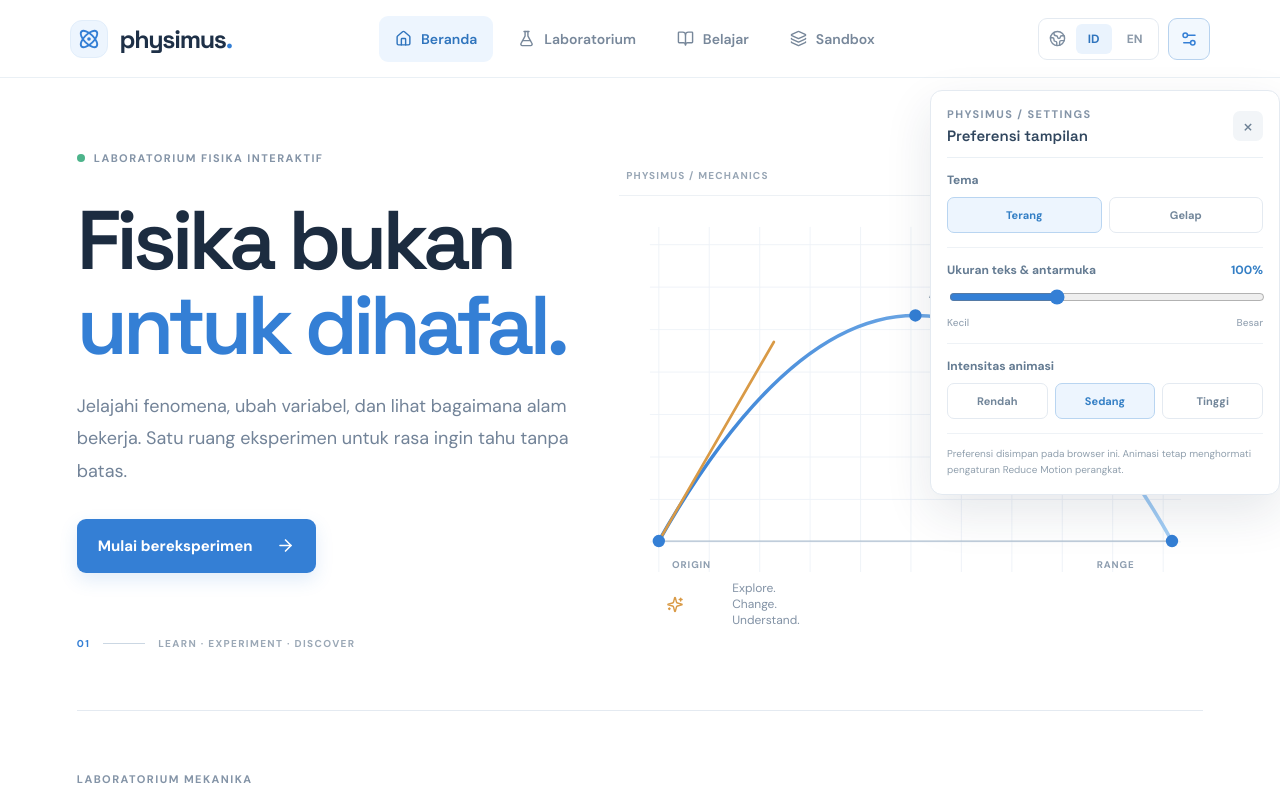
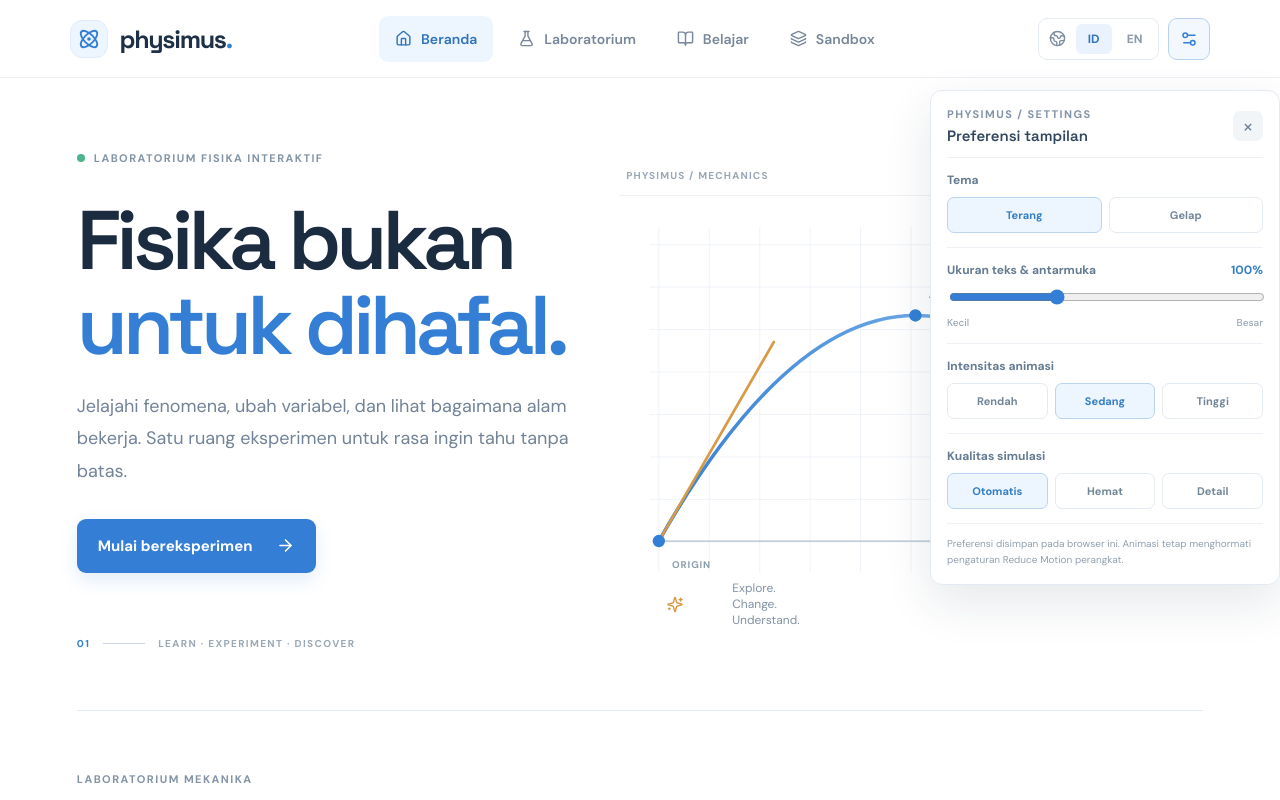
Before and after one commit to Zarr-Dev/physimus, a React (Vite) app: page / in a window 1280 px wide. Both pictures are taken after a click on the button 1188 px from the left and 38 px from the top of the page. Shown: the top 800 px of the page. Built offline with nearby package versions, Linux system fonts and the light colour scheme.

Commit message:
Add device-aware simulation quality preferences

```diff
--- a/src/App.tsx
+++ b/src/App.tsx
@@ -6,13 +6,14 @@ import {
   Activity, ArrowLeft, ArrowRight, Atom, BookOpen, Check, ChevronDown,
   CircleHelp, Copy, Download, FlaskConical, Globe2, Grid3X3, Home as HomeIcon,
   Layers3, Pause, Play, RotateCcw, Save, Settings2, SlidersHorizontal,
-  Sparkles, Upload, Waves
+  Sparkles, Upload, Waves, Maximize2, Minimize2, ZoomIn, ZoomOut
 } from "lucide-react";
 
 type Language = "ID" | "EN";
 type Page = "discover" | "laboratory" | "learn" | "sandbox";
 type Theme = "light" | "dark";
 type MotionLevel = "low" | "medium" | "high";
+type RenderMode = "auto" | "performance" | "detail";
 type LabId = "projectile" | "mru" | "mrua" | "circular" | "energy" | "incline" | "collision" | "spring";
 type Param = { key: string; label: string; min: number; max: number; step: number; unit: string; initial: number };
 type Point = { x: number; y: number; t: number; vx: number; vy: number; speed: number; kinetic: number; potential: number; x2?:number; vx2?:number; collisionOccurred?:boolean };
@@ -269,7 +270,7 @@ function LanguageSwitch({language,onChange}:{language:Language;onChange:(v:Langu
   </div>;
 }
 
-function Header({page,setPage,language,onLanguage,theme,onTheme,fontScale,onFontScale,motionLevel,onMotionLevel}:{page:Page;setPage:(p:Page)=>void;language:Language;onLanguage:(v:Language)=>void;theme:Theme;onTheme:(v:Theme)=>void;fontScale:number;onFontScale:(v:number)=>void;motionLevel:MotionLevel;onMotionLevel:(v:MotionLevel)=>void}) {
+function Header({page,setPage,language,onLanguage,theme,onTheme,fontScale,onFontScale,motionLevel,onMotionLevel,renderMode,onRenderMode}:{page:Page;setPage:(p:Page)=>void;language:Language;onLanguage:(v:Language)=>void;theme:Theme;onTheme:(v:Theme)=>void;fontScale:number;onFontScale:(v:number)=>void;motionLevel:MotionLevel;onMotionLevel:(v:MotionLevel)=>void;renderMode:RenderMode;onRenderMode:(v:RenderMode)=>void}) {
   const w=words[language];
   const [settingsOpen,setSettingsOpen]=useState(false);
   const items: {id:Page;label:string;icon:typeof HomeIcon}[]=[
@@ -292,7 +293,8 @@ function Header({page,setPage,language,onLanguage,theme,onTheme,fontScale,onFont
       <div className="settings-control"><span>{language==="ID"?"Tema":"Theme"}</span><div className="settings-choice"><button className={theme==="light"?"chosen":""} onClick={()=>onTheme("light")}>{language==="ID"?"Terang":"Light"}</button><button className={theme==="dark"?"chosen":""} onClick={()=>onTheme("dark")}>{language==="ID"?"Gelap":"Dark"}</button></div></div>
       <div className="settings-control"><label htmlFor="font-scale">{language==="ID"?"Ukuran teks & antarmuka":"Text & interface scale"} <strong>{Math.round(fontScale*100)}%</strong></label><input id="font-scale" type="range" min=".9" max="1.2" step=".05" value={fontScale} onChange={e=>onFontScale(Number(e.target.value))}/><div className="settings-range-labels"><span>{language==="ID"?"Kecil":"Small"}</span><span>{language==="ID"?"Besar":"Large"}</span></div></div>
       <div className="settings-control"><span>{language==="ID"?"Intensitas animasi":"Animation intensity"}</span><div className="settings-choice three"><button className={motionLevel==="low"?"chosen":""} onClick={()=>onMotionLevel("low")}>{language==="ID"?"Rendah":"Low"}</button><button className={motionLevel==="medium"?"chosen":""} onClick={()=>onMotionLevel("medium")}>{language==="ID"?"Sedang":"Med"}</button><button className={motionLevel==="high"?"chosen":""} onClick={()=>onMotionLevel("high")}>{language==="ID"?"Tinggi":"High"}</button></div></div>
-      <p className="settings-note">{language==="ID"?"Preferensi disimpan pada browser ini. Animasi tetap menghormati pengaturan Reduce Motion perangkat.":"Preferences are saved in this browser. Animations still respect your device's Reduce Motion setting."}</p>
+      <div className="settings-control"><span>{language==="ID"?"Kualitas simulasi":"Simulation quality"}</span><div className="settings-choice three"><button className={renderMode==="auto"?"chosen":""} onClick={()=>onRenderMode("auto")}>{language==="ID"?"Otomatis":"Auto"}</button><button className={renderMode==="performance"?"chosen":""} onClick={()=>onRenderMode("performance")}>{language==="ID"?"Hemat":"Eco"}</button><button className={renderMode==="detail"?"chosen":""} onClick={()=>onRenderMode("detail")}>{language==="ID"?"Detail":"Detail"}</button></div></div>
+       <p className="settings-note">{language==="ID"?"Preferensi disimpan pada browser ini. Animasi tetap menghormati pengaturan Reduce Motion perangkat.":"Preferences are saved in this browser. Animations still respect your device's Reduce Motion setting."}</p>
     </section>}
   </header>;
 }
@@ -1048,13 +1050,14 @@ export default function App() {
   const [theme,setTheme]=useState<Theme>(()=>{try{return localStorage.getItem("physimus-theme")==="dark"?"dark":"light";}catch{return "light";}});
   const [fontScale,setFontScale]=useState<number>(()=>{try{const value=Number(localStorage.getItem("physimus-font-scale"));return Number.isFinite(value)&&value>=.9&&value<=1.2?value:1;}catch{return 1;}});
   const [motionLevel,setMotionLevel]=useState<MotionLevel>(()=>{try{const value=localStorage.getItem("physimus-motion");return value==="low"||value==="high"?value:"medium";}catch{return "medium";}});
+   const [renderMode,setRenderMode]=useState<RenderMode>(()=>{try{const value=localStorage.getItem("physimus-render-mode");return value==="performance"||value==="detail"?value:"auto";}catch{return "auto";}});
   const openLab=(id:LabId)=>{setSelectedLab(id);setPage("laboratory");};
-  useEffect(()=>{try{localStorage.setItem("physimus-theme",theme);localStorage.setItem("physimus-font-scale",String(fontScale));localStorage.setItem("physimus-motion",motionLevel);}catch{/* Settings remain active for this session if storage is disabled. */}},[theme,fontScale,motionLevel]);
+  useEffect(()=>{try{localStorage.setItem("physimus-theme",theme);localStorage.setItem("physimus-font-scale",String(fontScale));localStorage.setItem("physimus-motion",motionLevel);localStorage.setItem("physimus-render-mode",renderMode);}catch{/* Settings remain active for this session if storage is disabled. */}},[theme,fontScale,motionLevel,renderMode]);
   return <div className="app-root" data-theme={theme} data-motion={motionLevel} style={{"--font-scale":fontScale} as CSSProperties}>
-    <Header page={page} setPage={setPage} language={language} onLanguage={setLanguage} theme={theme} onTheme={setTheme} fontScale={fontScale} onFontScale={setFontScale} motionLevel={motionLevel} onMotionLevel={setMotionLevel}/>
+    <Header page={page} setPage={setPage} language={language} onLanguage={setLanguage} theme={theme} onTheme={setTheme} fontScale={fontScale} onFontScale={setFontScale} motionLevel={motionLevel} onMotionLevel={setMotionLevel} renderMode={renderMode} onRenderMode={setRenderMode}/>
     {page==="discover"&&<Discover language={language} onOpen={openLab}/>}
-    {page==="laboratory"&&<Laboratory key={selectedLab} labId={selectedLab} language={language} theme={theme} onBack={()=>setPage("discover")} onChoose={openLab}/>}
+    {page==="laboratory"&&<Laboratory key={selectedLab} labId={selectedLab} language={language} theme={theme} motionLevel={motionLevel} renderMode={renderMode} onBack={()=>setPage("discover")} onChoose={openLab}/>}
     {page==="learn"&&<Learn language={language} onOpen={openLab}/>}
-    {page==="sandbox"&&<PhysicsSandbox language={language} theme={theme}/>}
+    {page==="sandbox"&&<PhysicsSandbox language={language} theme={theme} motionLevel={motionLevel} renderMode={renderMode}/>}
   </div>;
 }
```
